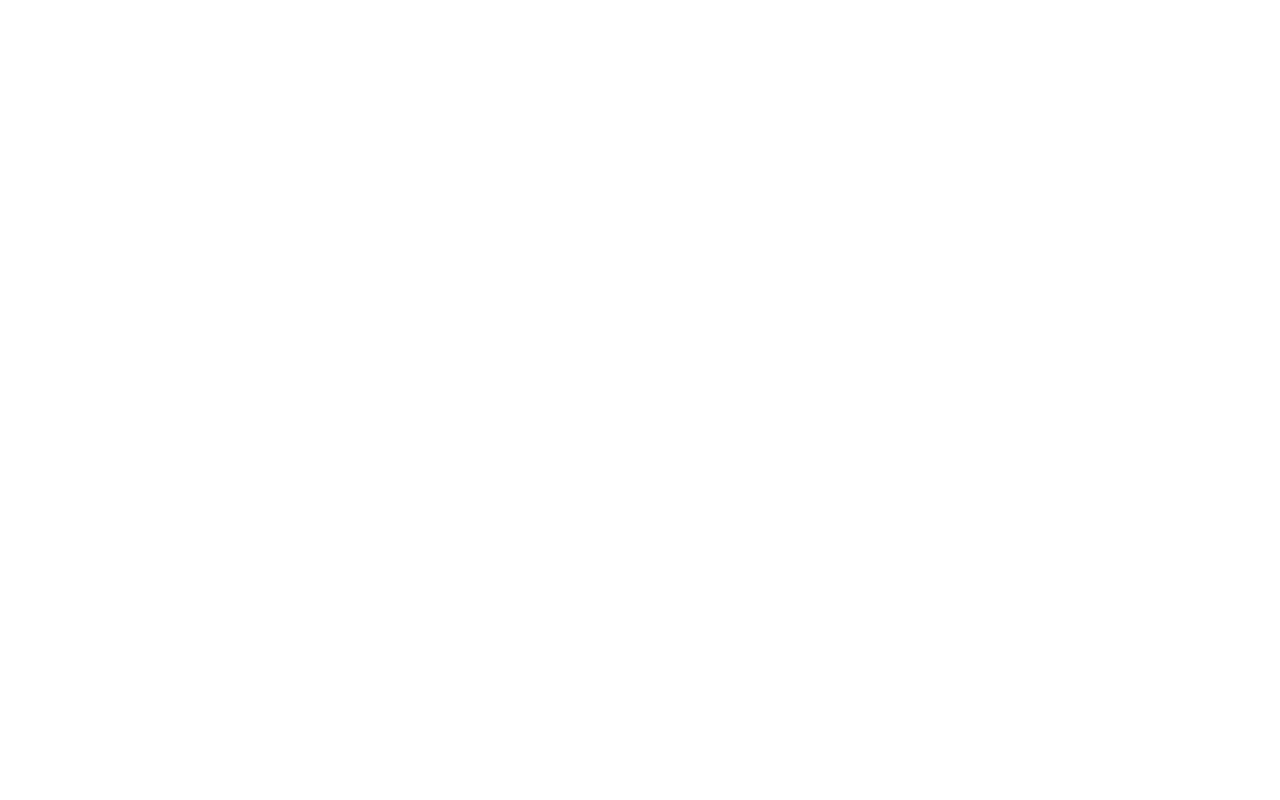
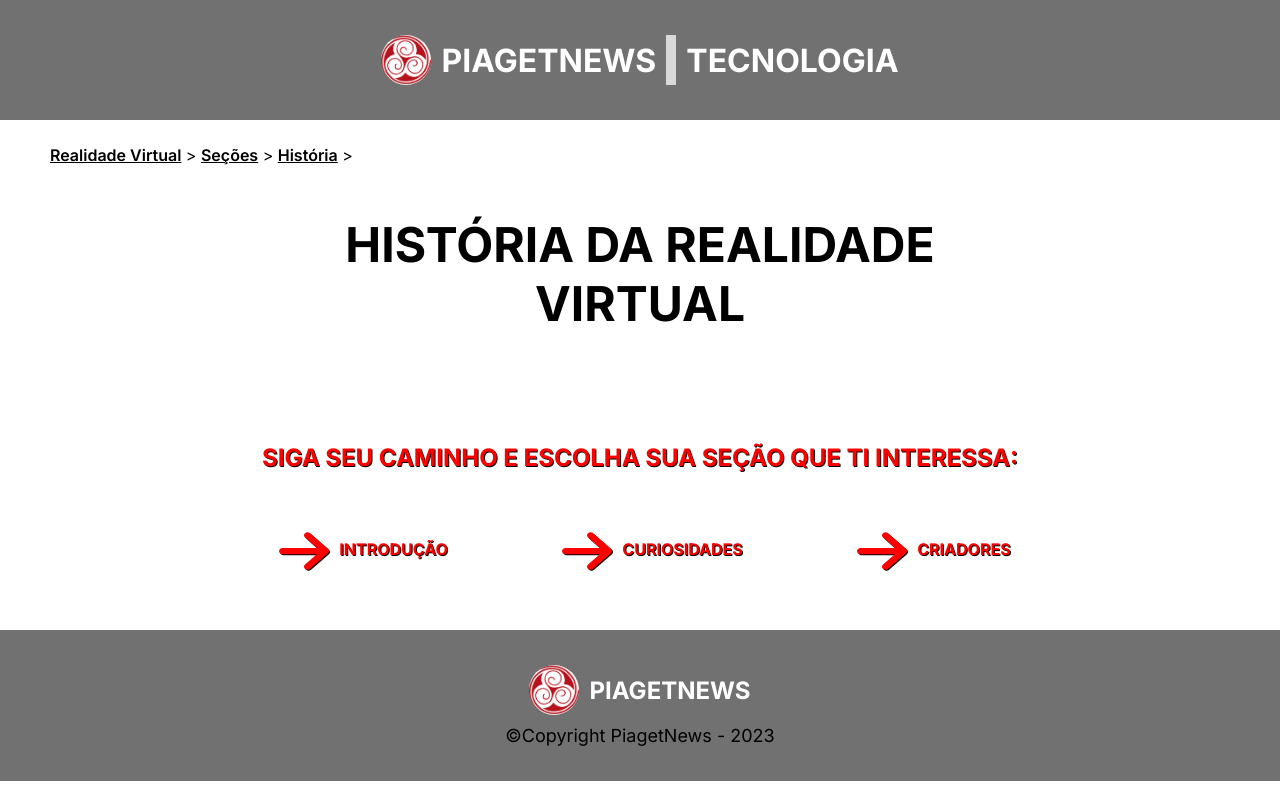
Before and after one commit to Lucas-Navarro/PiagetTDE, a plain HTML site: page historia.html in a window 1280 px wide. Drawn offline with Linux system fonts and the light colour scheme.

Commit message:
Aprimorando e criando nova página e comandos

```diff
--- a/historia.html
+++ b/historia.html
@@ -0,0 +1,47 @@
+<!DOCTYPE html>
+<html lang="pt-br">
+	<head>
+		<meta charset="UTF-8">
+		<meta name="viewport" content="width=device-width, initial-scale=1.0">
+		<link rel="stylesheet" type="text/css" href="style.css">
+		<link rel="preconnect" href="https://fonts.googleapis.com">
+		<link rel="preconnect" href="https://fonts.gstatic.com" crossorigin>
+		<link href="https://fonts.googleapis.com/css2?family=Inter:wght@300;400;600;700&display=swap" rel="stylesheet">
+		<link rel="shortcut icon" type="image/png" href="img/icon-piaget.png">
+		<title>PiagetNews | História</title>
+	</head>
+	<body>
+		<header id="cabecalho">
+			<img src="img/icon-piaget.png" alt="Logo PiagetNews" id="cabecalho_logo">
+			<h1>PiagetNews</h1>
+			<span id="retangulo"></span>
+			<h1>Tecnologia</h1>
+		</header>
+		<nav id="navegacao">
+			<a href="index.html" class="navegacao__link">Realidade Virtual</a>
+			<span>></span>
+			<a href="#secao_navegacao" class="navegacao__link">Seções</a>
+			<span>></span>
+			<a href="#" class="navegacao__link">História</a>
+			<span>></span>
+		</nav>
+		<main id="conteudo">
+			<h1 id="conteudo_titulo">História da Realidade Virtual</h1>
+		</main>
+		<nav id="secao_navegacao">
+			<h2>SIGA SEU CAMINHO E ESCOLHA SUA SEÇÃO QUE TI INTERESSA:</h2>
+			<ul>
+				<li class="lista_secao"><a href="index.html"><img src="img/seta.svg" alt="Seta" class="secao_seta">Introdução</a></li>
+				<li class="lista_secao"><a href="curiosidades.html"><img src="img/seta.svg" alt="Seta" class="secao_seta">Curiosidades</a></li>
+				<li class="lista_secao"><a href="criadores.html"><img src="img/seta.svg" alt="Seta" class="secao_seta">Criadores</a></li>
+			<ul>
+		</nav>
+		<footer id="rodape">
+			<section id="rodape_logo_nome">
+				<img src="img/icon-piaget.png" alt="Logo PiagetNews" id="rodape_logo">
+				<h1>PiagetNews</h1>
+			</section>
+			<p id="rodape_copy">©Copyright PiagetNews - 2023</p>
+		</footer>
+	</body>
+</html>
--- a/style.css
+++ b/style.css
@@ -106,6 +106,10 @@ nav > ul > li > a {
 	padding: 10px;
 }
 
+ul > li > a:visited {
+	color: #7f0000;
+}
+
 /* Rodapé */
 
 #rodape {
```
Also changed, not shown: index.html (+5 -5 lines).
